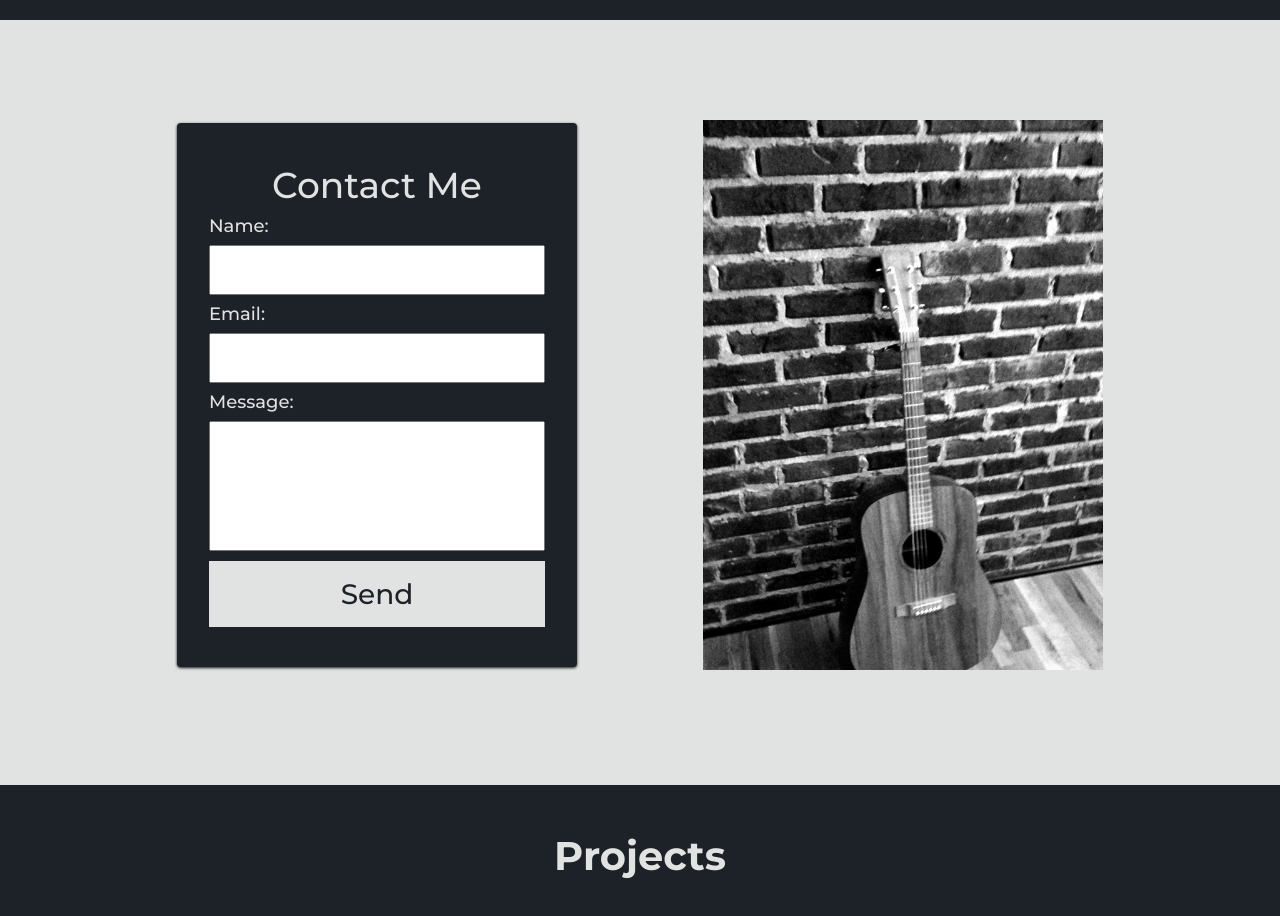
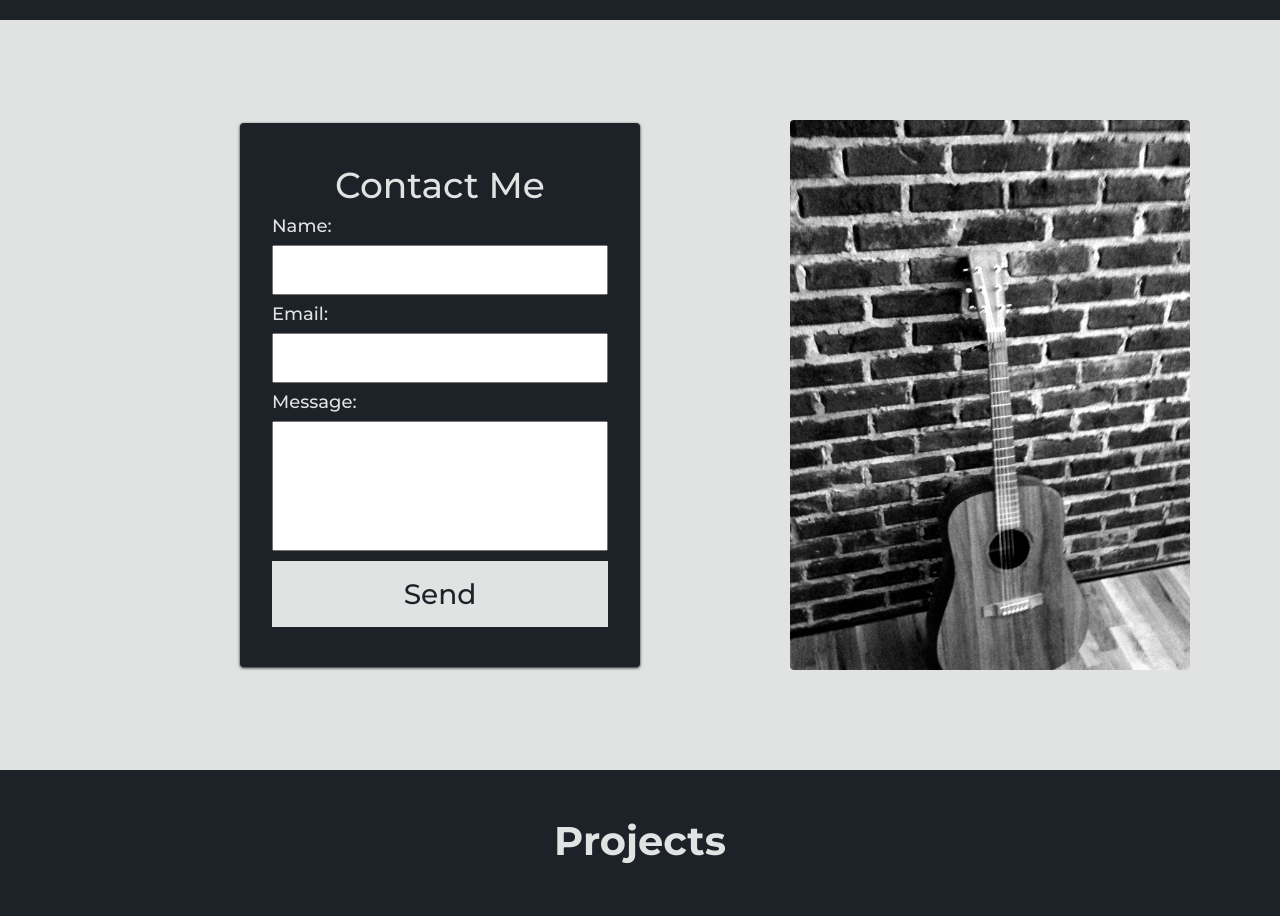
Before and after one commit to jake-utk/portfolio, a React (Create React App) app: page / in a window 1280 px wide. Shown: the part 1640-2556 px from the top of the page. Built offline with nearby package versions, Linux system fonts and the light colour scheme.

Commit message:
Contact form a work in progress

```diff
--- a/src/Components/Contact/index.js
+++ b/src/Components/Contact/index.js
@@ -23,7 +23,7 @@ const Wrapper = styled.div`
 	margin-left: auto;
 	margin-right: auto;
 	max-width: 1100px;
-	padding: 0 24px;
+	/* padding: 0 24px; */
 	width: 100%;
 	z-index: 1;
 	display: flex;
@@ -34,16 +34,24 @@ const Wrapper = styled.div`
 	@media screen and (max-width: 400px) {
 		height: 80%;
 	}
+
+	@media screen and (max-width: 780px) {
+		// code
+	}
 `;
 
 const Content = styled.div`
 	display: flex;
-	flex-direction: column;
 	height: 100%;
 	justify-content: center;
+	flex-direction: row;
 
 	@media screen and (max-width: 480px) {
 		padding: 10px;
+	}
+	@media screen and (max-width: 780px) {
+		flex-direction: column;
+		// code
 	}
 `;
 
@@ -53,7 +61,7 @@ const Form = styled.form`
 	box-shadow: 0 1px 3px rgba(0, 0, 0, 0.9);
 	display: grid;
 	height: auto;
-	margin: 0 auto;
+	margin: auto;
 	max-width: 400px;
 	padding: 40px 32px;
 	width: 100%;
@@ -88,41 +96,23 @@ const InputTextArea = styled.textarea`
 	resize: none;
 `;
 
-const Row = styled.div`
-	align-items: center;
-	display: grid;
-	grid-auto-columns: minmax(auto, 1fr);
-	grid-template-areas: "col2 col1";
-
-	@media screen and (max-width: 780px) {
-		grid-template-areas: "col1" "col2";
-	}
-`;
-
-const ColumnOne = styled.div`
-	grid-area: col1;
-	margin-bottom: 15px;
-	padding: 0 15px;
-`;
-
-const ColumnTwo = styled.div`
-	grid-area: col2;
-	margin-bottom: 15px;
-	padding: 0 15px;
-`;
-
 const ImgContainer = styled.div`
 	height: 100%;
 	max-width: 555px;
+
+	@media screen and (max-width: 780px) {
+		display: none;
+	}
 `;
 
 const Img = styled.div`
 	background: url(${Image});
 	background-position: 65% 0;
 	background-size: cover;
+	border-radius: 4px;
 	height: 550px;
-	width: 100%;
-	margin: 0 auto;
+	width: 400px;
+	margin: auto;
 	max-width: 400px;
 	padding: 40px 32px;
 	z-index: 1;
@@ -140,13 +130,6 @@ const Contact = () => {
 	return (
 		<Container id='contact'>
 			<Wrapper>
-				<Row>
-					<ColumnOne>
-						<ImgContainer>
-							<Img alt='Picture of ' />
-						</ImgContainer>
-					</ColumnOne>
-					<ColumnTwo>
 				<Content>
 					<Form
 						data-aos='zoom-in'
@@ -184,9 +167,10 @@ const Contact = () => {
 						/>
 						<FormButton to=''>Send</FormButton>
 					</Form>
+					<ImgContainer>
+						<Img />
+					</ImgContainer>
 				</Content>
-					</ColumnTwo>
-				</Row>
 			</Wrapper>
 		</Container>
 	);
```
Also changed, not shown: 1 other file (tests, documents, lock files or other folders). Lines whose indentation alone changed are shown as unchanged.
